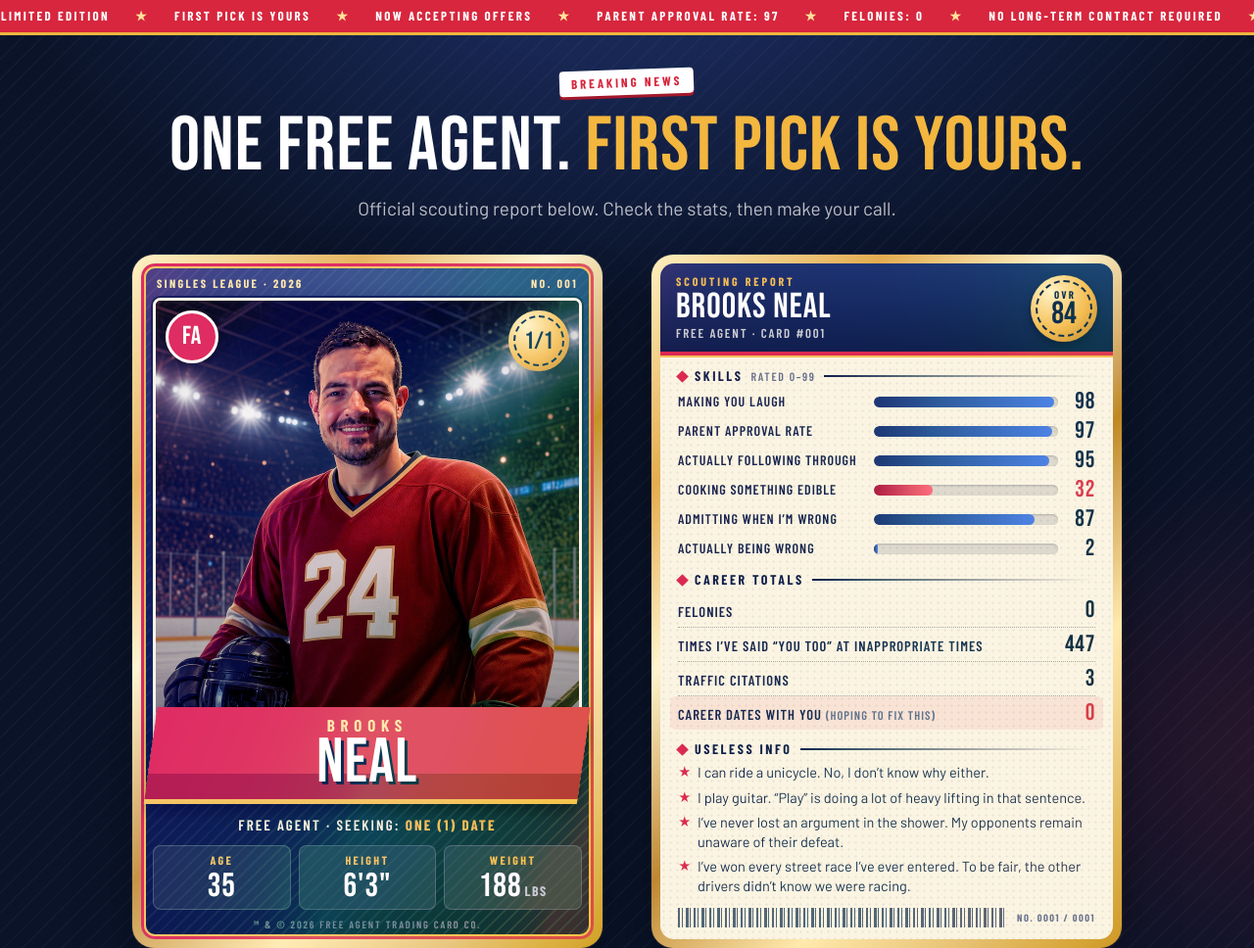
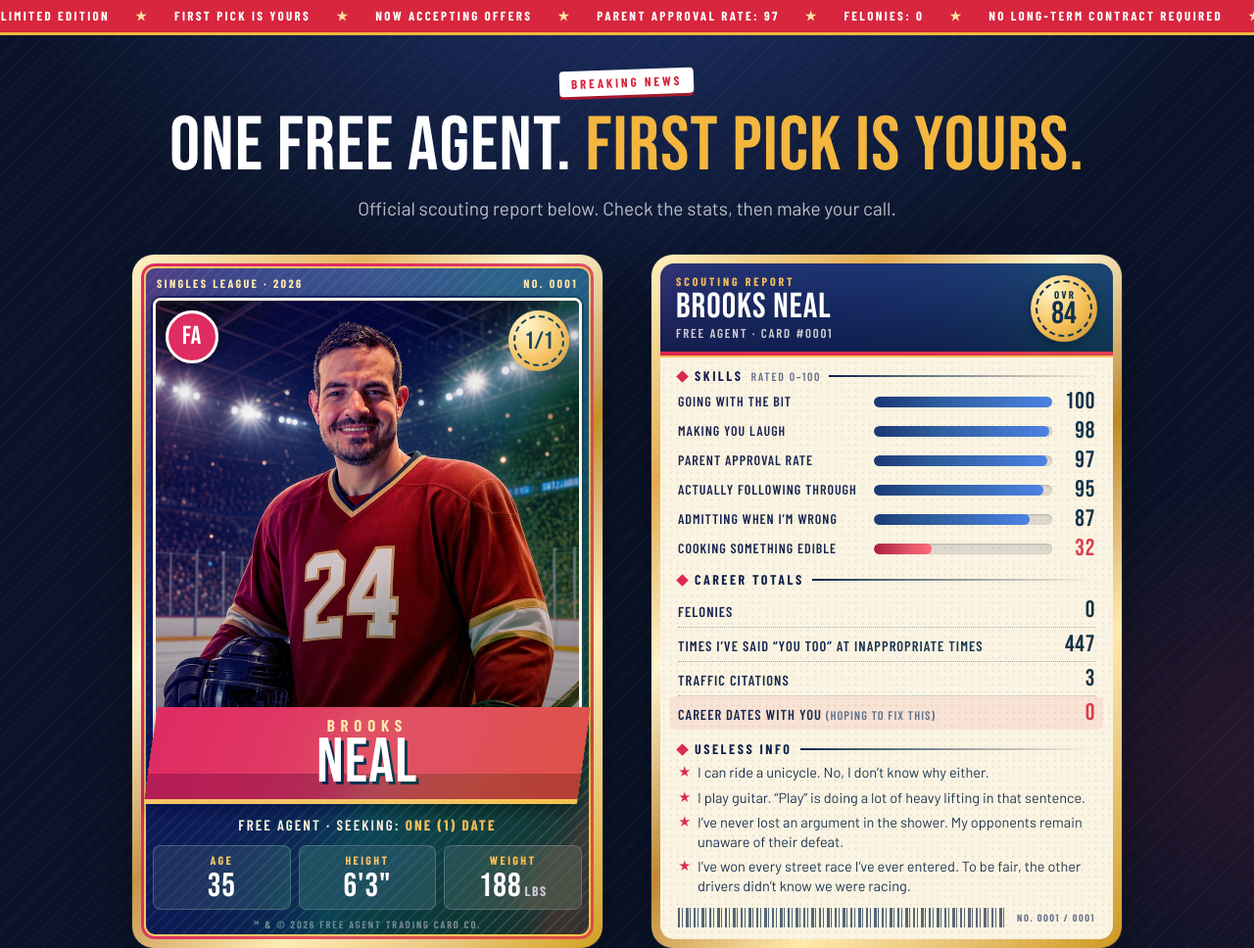
Before and after one commit to brooks-neal/free-agent, a plain HTML site: page index.html in a window 1280 px wide. Shown: the top 968 px of the page at 98% size. Drawn offline with nearby package versions, Linux system fonts and the light colour scheme.

Commit message:
Add Going with the bit, sort skills, 4-digit card number
Swap Actually being wrong for Going with the bit (100) and widen the scale label and number column to fit it, list the skills from highest to lowest, and make the card number NO. 0001 on the front and Card #0001 on the back.

Co-Authored-By: Claude Sonnet 5.5 <noreply@anthropic.com>

```diff
--- a/index.html
+++ b/index.html
@@ -679,7 +679,7 @@
 
     .skill {
       display: grid;
-      grid-template-columns: minmax(0, 13.6em) minmax(0, 1fr) 2em;
+      grid-template-columns: minmax(0, 13.6em) minmax(0, 1fr) 2.4em;
       align-items: center;
       gap: 10px;
       font: 600 14px/1.1 var(--font-label);
@@ -1086,7 +1086,7 @@
               <div class="card__face">
                 <div class="strip">
                   <span>Singles League &middot; 2026</span>
-                  <span>No. 001</span>
+                  <span>No. 0001</span>
                 </div>
 
                 <div class="photo">
@@ -1172,7 +1172,7 @@
                   <div>
                     <p class="back-head__eyebrow">Scouting report</p>
                     <h2 id="report-title">Brooks Neal</h2>
-                    <p class="back-head__meta">Free agent &middot; Card #001</p>
+                    <p class="back-head__meta">Free agent &middot; Card #0001</p>
                   </div>
                   <div class="ovr" role="img" aria-label="Overall rating: 84">
                     <span aria-hidden="true">OVR</span>
@@ -1184,37 +1184,37 @@
                   <!-- EDIT: skills. --v is the bar fill (0 to 1), --i is the animation order. -->
                   <!-- Add class "skill--lo" for the red "weakness" style. -->
                   <section aria-labelledby="skills-title">
-                    <h3 id="skills-title">Skills <small>rated 0&ndash;99</small></h3>
+                    <h3 id="skills-title">Skills <small>rated 0&ndash;100</small></h3>
                     <ul class="skills">
-                      <li class="skill" style="--v: 0.98; --i: 0">
+                      <li class="skill" style="--v: 1; --i: 0">
+                        <span>Going with the bit</span>
+                        <span class="skill__bar" aria-hidden="true"><i></i></span>
+                        <b>100</b>
+                      </li>
+                      <li class="skill" style="--v: 0.98; --i: 1">
                         <span>Making you laugh</span>
                         <span class="skill__bar" aria-hidden="true"><i></i></span>
                         <b>98</b>
                       </li>
-                      <li class="skill" style="--v: 0.97; --i: 1">
+                      <li class="skill" style="--v: 0.97; --i: 2">
                         <span>Parent approval rate</span>
                         <span class="skill__bar" aria-hidden="true"><i></i></span>
                         <b>97</b>
                       </li>
-                      <li class="skill" style="--v: 0.95; --i: 2">
+                      <li class="skill" style="--v: 0.95; --i: 3">
                         <span>Actually following through</span>
                         <span class="skill__bar" aria-hidden="true"><i></i></span>
                         <b>95</b>
-                      </li>
-                      <li class="skill skill--lo" style="--v: 0.32; --i: 3">
-                        <span>Cooking something edible</span>
-                        <span class="skill__bar" aria-hidden="true"><i></i></span>
-                        <b>32</b>
                       </li>
                       <li class="skill" style="--v: 0.87; --i: 4">
                         <span>Admitting when I&rsquo;m wrong</span>
                         <span class="skill__bar" aria-hidden="true"><i></i></span>
                         <b>87</b>
                       </li>
-                      <li class="skill" style="--v: 0.02; --i: 5">
-                        <span>Actually being wrong</span>
+                      <li class="skill skill--lo" style="--v: 0.32; --i: 5">
+                        <span>Cooking something edible</span>
                         <span class="skill__bar" aria-hidden="true"><i></i></span>
-                        <b>2</b>
+                        <b>32</b>
                       </li>
                     </ul>
                   </section>
```
